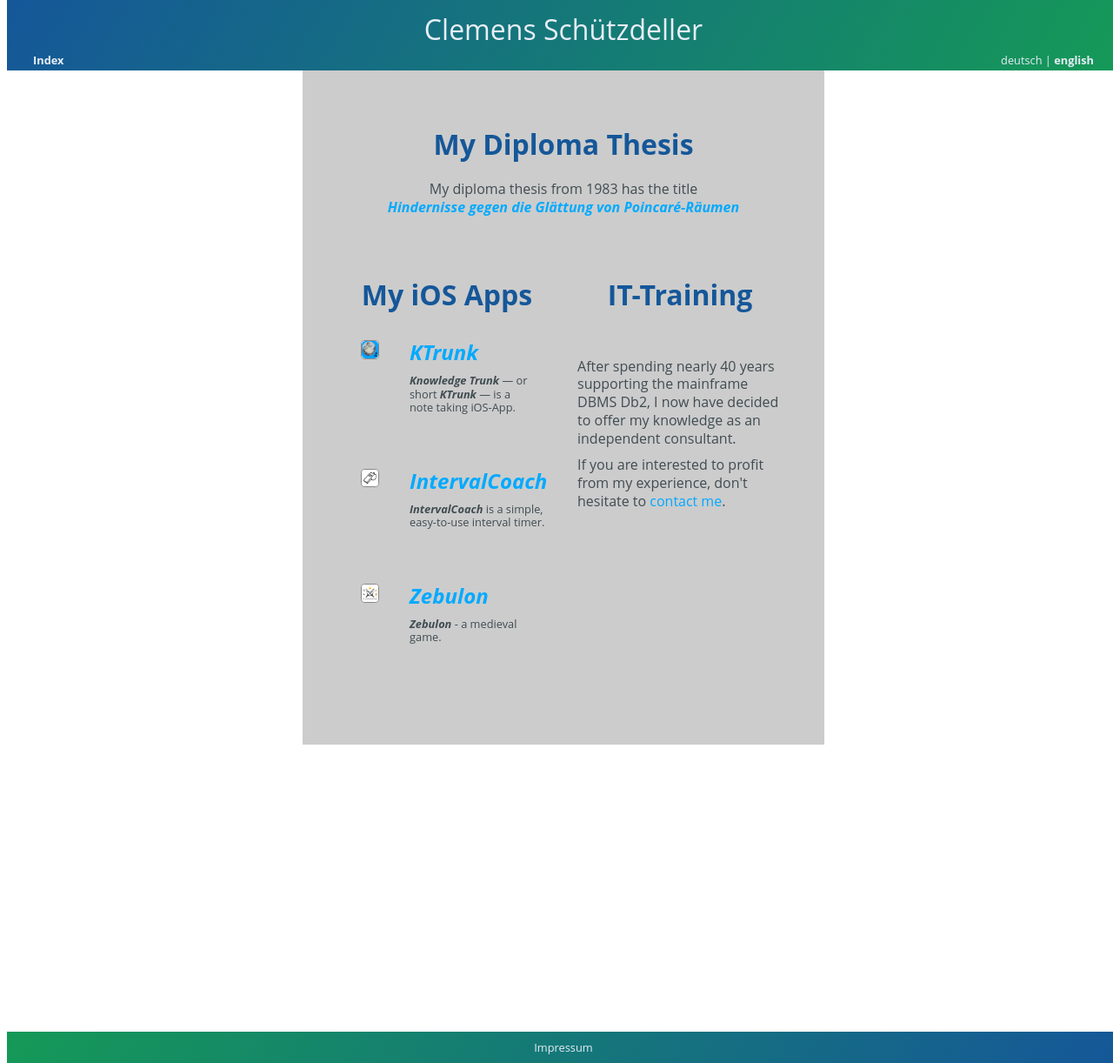
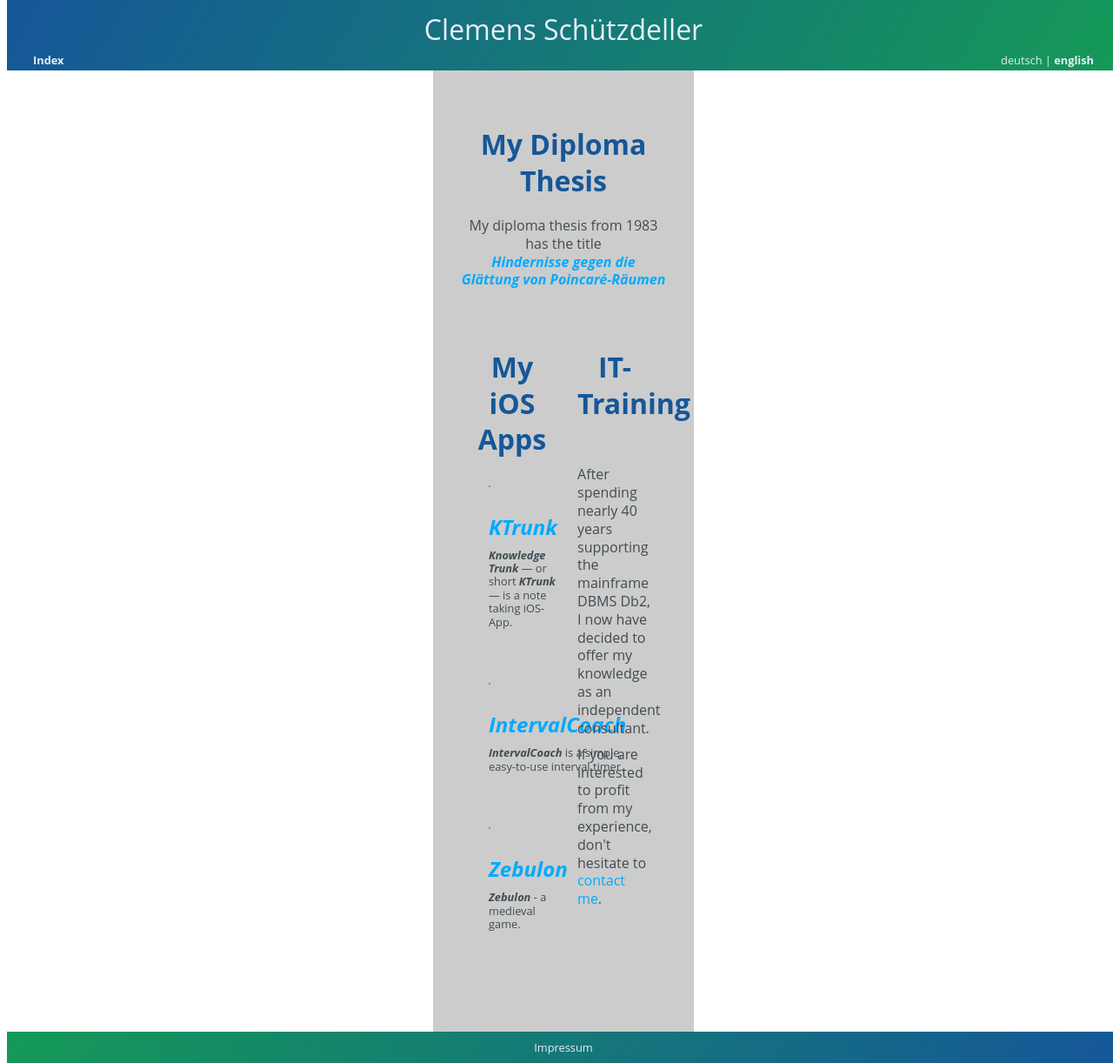
Before and after one commit to cs-LA/home, a Jekyll site: the page built from README.md, in a window 1280 px wide. Shown: the whole page at 87% size. Built offline with Jekyll 4.4.1, drawn with Linux system fonts in a browser that asks for light colours; our own code applies the rules of GitHub Pages for plain Markdown files.

Commit message:
Update default.html

```diff
--- a/_layouts/default.html
+++ b/_layouts/default.html
@@ -95,7 +95,7 @@
       }
       .content {
         padding: 1em 2em;
-	      max-width: 600px;
+	      max-width: 300px;
 	      margin: auto;
 	      background-color: #ccc;
       }
```
